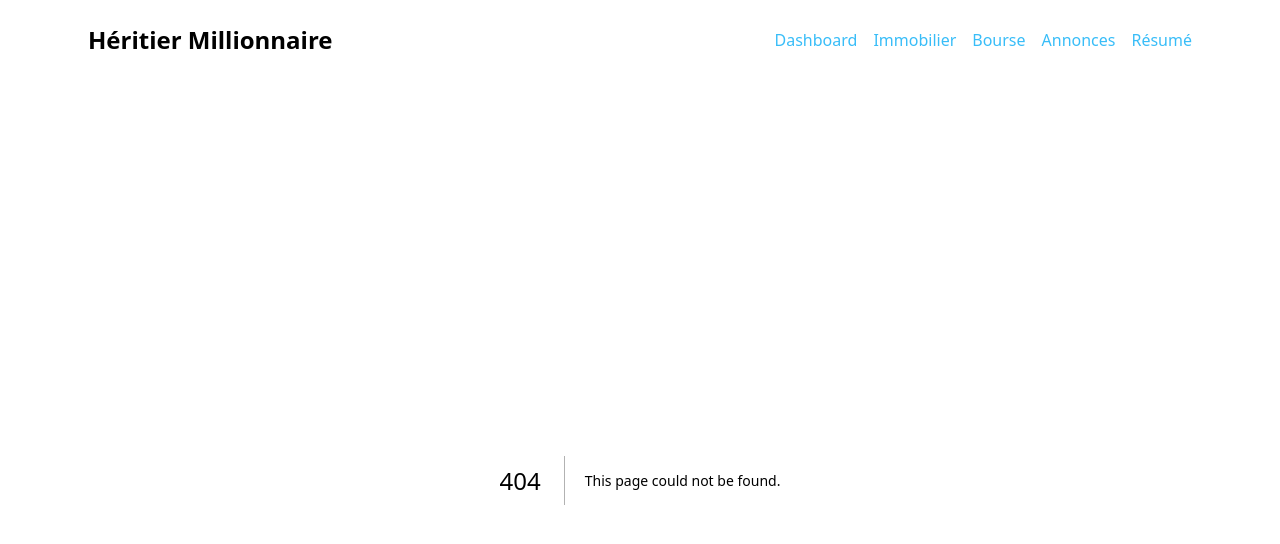
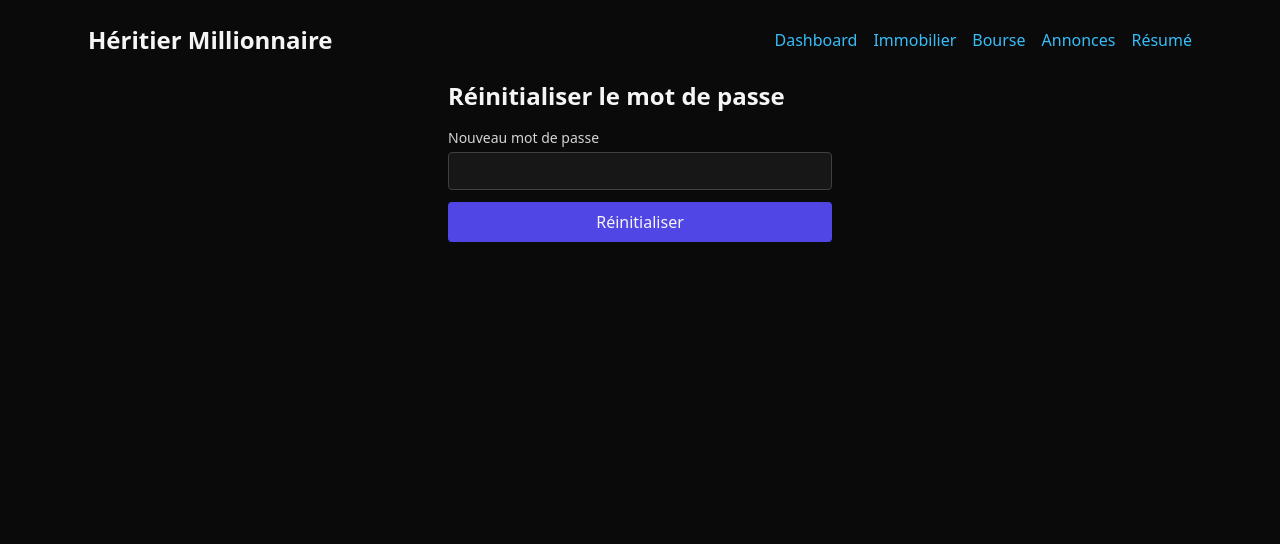
Before and after one commit to nowis30/client-jeux-millionnaire, a Next.js app: page /reset in a window 1280 px wide. Before the commit this address had no page. Shown: the top 544 px of the page. Built offline with nearby package versions, Linux system fonts and the light colour scheme; no server answers.

Commit message:
feat(ui): login-first flow; join uses email as pseudo; add forgot/reset pages

```diff
--- /dev/null
+++ b/app/forgot/page.tsx
@@ -0,0 +1,42 @@
+"use client";
+import { useState } from "react";
+import { apiFetch } from "../../lib/api";
+
+export default function ForgotPage() {
+  const [email, setEmail] = useState("");
+  const [sent, setSent] = useState(false);
+  const [error, setError] = useState<string | null>(null);
+
+  const onSubmit = async (e: React.FormEvent) => {
+    e.preventDefault();
+    setError(null);
+    try {
+      await apiFetch("/api/auth/request-reset", {
+        method: "POST",
+        headers: { "Content-Type": "application/json" },
+        body: JSON.stringify({ email }),
+      });
+      setSent(true);
+    } catch (err) {
+      setError(err instanceof Error ? err.message : "Échec de l'envoi");
+    }
+  };
+
+  return (
+    <main className="max-w-sm mx-auto space-y-4">
+      <h1 className="text-2xl font-semibold">Mot de passe oublié</h1>
+      {sent ? (
+        <p className="text-sm text-emerald-400">Si un compte existe pour cet e‑mail, un lien de réinitialisation a été envoyé.</p>
+      ) : (
+        <form onSubmit={onSubmit} className="space-y-3">
+          <div className="flex flex-col gap-1">
+            <label className="text-sm text-neutral-300">E‑mail</label>
+            <input value={email} onChange={(e) => setEmail(e.target.value)} type="email" required className="px-3 py-2 rounded bg-neutral-900 border border-neutral-700 text-sm" />
+          </div>
+          {error && <p className="text-sm text-red-400">{error}</p>}
+          <button type="submit" className="w-full px-4 py-2 rounded bg-indigo-600 hover:bg-indigo-500">Envoyer le lien</button>
+        </form>
+      )}
+    </main>
+  );
+}
--- a/app/login/page.tsx
+++ b/app/login/page.tsx
@@ -44,6 +44,11 @@ export default function LoginPage() {
       <button onClick={() => setMode(mode === "login" ? "register" : "login")} className="text-sm text-neutral-300 underline">
         {mode === "login" ? "Créer un compte" : "J'ai déjà un compte"}
       </button>
+      {mode === "login" && (
+        <p className="text-sm text-neutral-400">
+          <a href="/forgot" className="underline">Mot de passe oublié ?</a>
+        </p>
+      )}
     </main>
   );
 }
--- a/app/page.tsx
+++ b/app/page.tsx
@@ -36,7 +36,7 @@ export default function DashboardPage() {
   const [gameId, setGameId] = useState("");
   const [playerId, setPlayerId] = useState("");
   const [gameCode, setGameCode] = useState("");
-  const [nickname, setNickname] = useState("");
+  // Pseudo n'est plus saisi: il sera l'email de l'utilisateur connecté
   const [gameStatus, setGameStatus] = useState(DEFAULT_STATUS);
   const [players, setPlayers] = useState<GamePlayer[]>([]);
   const [error, setError] = useState<string | null>(null);
@@ -86,10 +86,6 @@ export default function DashboardPage() {
 
   // Partie unique: bouton "Rejoindre la partie" -> récupère GLOBAL et rejoint
   const handleJoinGlobal = useCallback(async () => {
-    if (!nickname) {
-      setError("Fournissez un pseudo");
-      return;
-    }
     try {
       const list = await apiFetch<{ games: { id: string; code: string; status: string }[] }>(`/api/games`);
       const g = list.games?.[0];
@@ -97,26 +93,20 @@ export default function DashboardPage() {
       const data = await apiFetch<{ playerId: string; code: string }>(`/api/games/${g.id}/join`, {
         method: "POST",
         headers: { "Content-Type": "application/json" },
-        body: JSON.stringify({ nickname }),
+        body: JSON.stringify({}),
       });
       setGameId(g.id);
       setPlayerId(data.playerId);
       setGameCode(g.code);
-      setKnownNickname(nickname);
-      setNickname("");
-      refreshSession({ gameId: g.id, playerId: data.playerId, nickname: knownNickname || nickname });
+      refreshSession({ gameId: g.id, playerId: data.playerId });
       setError(null);
       setMessage(`Rejoint la partie ${g.code}`);
       updateState();
     } catch (err: any) {
       setMessage(null);
-      if (err instanceof Error && /409/.test(err.message)) {
-        setError("Ce pseudo est déjà utilisé. Choisissez-en un autre.");
-      } else {
-        setError(err instanceof Error ? err.message : "Impossible de rejoindre la partie");
-      }
+      setError(err instanceof Error ? err.message : "Impossible de rejoindre la partie");
     }
-  }, [nickname, knownNickname, refreshSession, updateState]);
+  }, [refreshSession, updateState]);
 
   // Ancien join par gameId: inutile en mode partie unique
 
@@ -206,13 +196,7 @@ export default function DashboardPage() {
       <section className="space-y-3">
         <h2 className="text-xl font-semibold">Rejoindre la partie mondiale</h2>
         <div className="flex flex-col sm:flex-row sm:items-center gap-2">
-          <input
-            value={nickname}
-            onChange={(e) => setNickname(e.target.value)}
-            placeholder="Votre pseudo"
-            className="px-3 py-2 rounded bg-neutral-900 border border-neutral-700 text-sm"
-          />
-          <button onClick={handleJoinGlobal} className="px-4 py-2 rounded bg-emerald-600 hover:bg-emerald-500">Rejoindre</button>
+          <button onClick={handleJoinGlobal} className="px-4 py-2 rounded bg-emerald-600 hover:bg-emerald-500">Rejoindre (pseudo = votre email)</button>
           <button onClick={handleClearSession} className="px-4 py-2 rounded bg-neutral-700 hover:bg-neutral-600">Effacer session</button>
           <button
             onClick={async () => {
--- /dev/null
+++ b/app/reset/page.tsx
@@ -0,0 +1,54 @@
+"use client";
+import { useState, useEffect } from "react";
+import { useRouter } from "next/navigation";
+import { apiFetch } from "../../lib/api";
+
+export default function ResetPage() {
+  const router = useRouter();
+  const [token, setToken] = useState("");
+  const [password, setPassword] = useState("");
+  const [done, setDone] = useState(false);
+  const [error, setError] = useState<string | null>(null);
+
+  useEffect(() => {
+    if (typeof window !== "undefined") {
+      const sp = new URLSearchParams(window.location.search);
+      const t = sp.get("token") || "";
+      setToken(t);
+    }
+  }, []);
+
+  const onSubmit = async (e: React.FormEvent) => {
+    e.preventDefault();
+    setError(null);
+    try {
+      await apiFetch("/api/auth/reset", {
+        method: "POST",
+        headers: { "Content-Type": "application/json" },
+        body: JSON.stringify({ token, password }),
+      });
+      setDone(true);
+      setTimeout(() => router.push("/login"), 1500);
+    } catch (err) {
+      setError(err instanceof Error ? err.message : "Échec de la réinitialisation");
+    }
+  };
+
+  return (
+    <main className="max-w-sm mx-auto space-y-4">
+      <h1 className="text-2xl font-semibold">Réinitialiser le mot de passe</h1>
+      {done ? (
+        <p className="text-sm text-emerald-400">Mot de passe mis à jour. Redirection…</p>
+      ) : (
+        <form onSubmit={onSubmit} className="space-y-3">
+          <div className="flex flex-col gap-1">
+            <label className="text-sm text-neutral-300">Nouveau mot de passe</label>
+            <input value={password} onChange={(e) => setPassword(e.target.value)} type="password" required minLength={6} className="px-3 py-2 rounded bg-neutral-900 border border-neutral-700 text-sm" />
+          </div>
+          {error && <p className="text-sm text-red-400">{error}</p>}
+          <button type="submit" className="w-full px-4 py-2 rounded bg-indigo-600 hover:bg-indigo-500">Réinitialiser</button>
+        </form>
+      )}
+    </main>
+  );
+}
```
